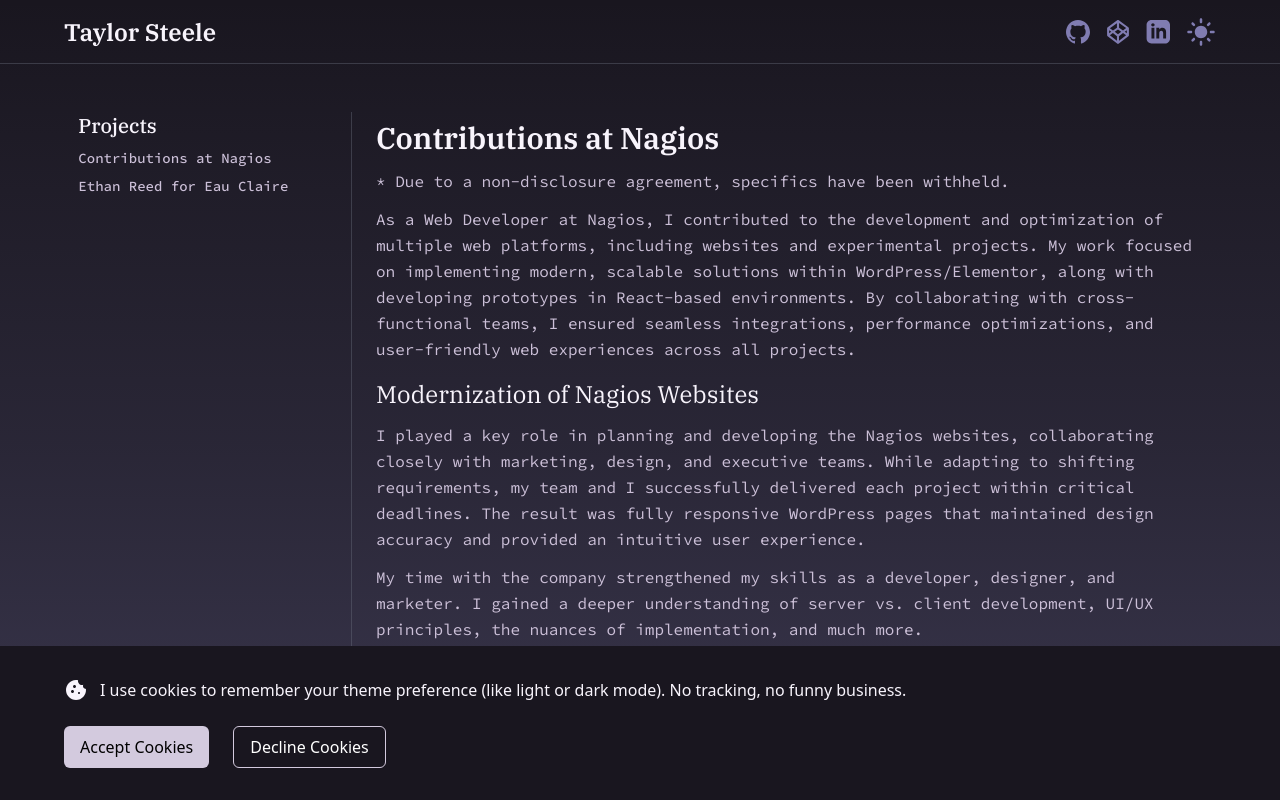
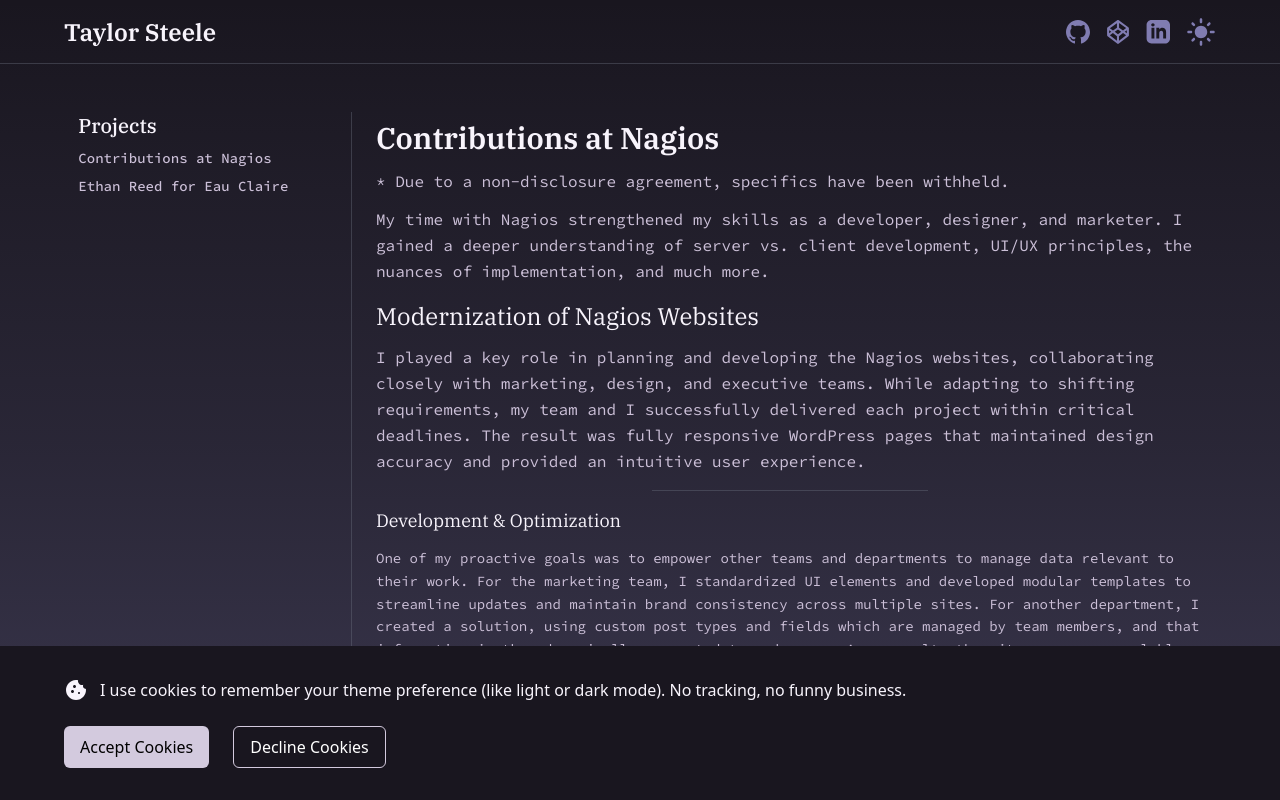
Before and after one commit to MashedTaytors/Steele-site, a Next.js app: page /projects/contributions-at-nagios in a window 1280 px wide. Built offline with nearby package versions, Linux system fonts and the light colour scheme; no server answers.

Commit message:
update copy

```diff
--- a/src/app/projects/contributions-at-nagios/components/ModenizationSection.tsx
+++ b/src/app/projects/contributions-at-nagios/components/ModenizationSection.tsx
@@ -15,7 +15,7 @@
       icon: <FilterAlt className="w-10 h-10" />,
       title: "Dynamic Content Filtering",
       subtitle: "Faster content discovery",
-      description: "Integrated dynamic content filtering using custom Elementor widgets and GraphQL API to enhance interactive features, such as the Find a Partner page and content discovery tools."
+      description: "Integrated dynamic content filtering using custom Elementor widgets and GraphQL API to enhance interactive features, such as content discovery tools."
     },
     {
       icon: <Code className="w-10 h-10" />,
@@ -33,11 +33,11 @@
       icon: <ContentPasteGoRounded className="w-10 h-10" />,
       title: "Optimized Content Workflow",
       subtitle: "Faster content updates",
-      description: "Assisted in developing and implementing an optimized content workflow to improve collaboration between content and development teams."
+      description: "Assisted in developing and implementing an optimized content workflow to improve collaboration between content and marketing teams."
     }
   ];
 
-  return <PageSection title="Development & Optimization" description=" Developed responsive, modular, and dynamic web solutions to streamline updates, enhance user interactions, and improve content discoverability." cards={cardsData} />;
+  return <PageSection title="Development & Optimization" description="One of my proactive goals was to empower other teams and departments to manage data relevant to their work. For the marketing team, I standardized UI elements and developed modular templates to streamline updates and maintain brand consistency across multiple sites. For another department, I created a solution, using custom post types and fields which are managed by team members, and that information is then dynamically presented to end users. As a result, the sites are more scalable, easier to maintain, and better aligned with business goals." cards={cardsData} />;
 }
 
 function PerformanceSection() {
@@ -138,8 +138,6 @@
         <p className="text-base leading-relaxed text-secondaryText">
         I played a key role in planning and developing the Nagios websites, collaborating closely with marketing, design, and executive teams. While adapting to shifting requirements, my team and I successfully delivered each project within critical deadlines. The result was fully responsive WordPress pages that maintained design accuracy and provided an intuitive user experience.
         </p>
-        <p className="text-base leading-relaxed text-secondaryText">
-        My time with the company strengthened my skills as a developer, designer, and marketer. I gained a deeper understanding of server vs. client development, UI/UX principles, the nuances of implementation, and much more.</p>
       </div>
 
       <hr className=" border-gray-500 border-opacity-40 w-1/3" />
--- a/src/app/projects/contributions-at-nagios/page.tsx
+++ b/src/app/projects/contributions-at-nagios/page.tsx
@@ -20,14 +20,7 @@
           </h1>
           <p className="text-base leading-relaxed text-secondaryText">* Due to a non-disclosure agreement, specifics have been withheld.</p>
           <p className="text-base leading-relaxed text-secondaryText">
-            As a Web Developer at Nagios, I contributed to the development and
-            optimization of multiple web platforms, including websites and
-            experimental projects. My work focused on implementing modern,
-            scalable solutions within WordPress/Elementor, along with developing
-            prototypes in React-based environments. By collaborating with
-            cross-functional teams, I ensured seamless integrations, performance
-            optimizations, and user-friendly web experiences across all
-            projects.
+          My time with Nagios strengthened my skills as a developer, designer, and marketer. I gained a deeper understanding of server vs. client development, UI/UX principles, the nuances of implementation, and much more.
           </p>
         </div>
 
```
